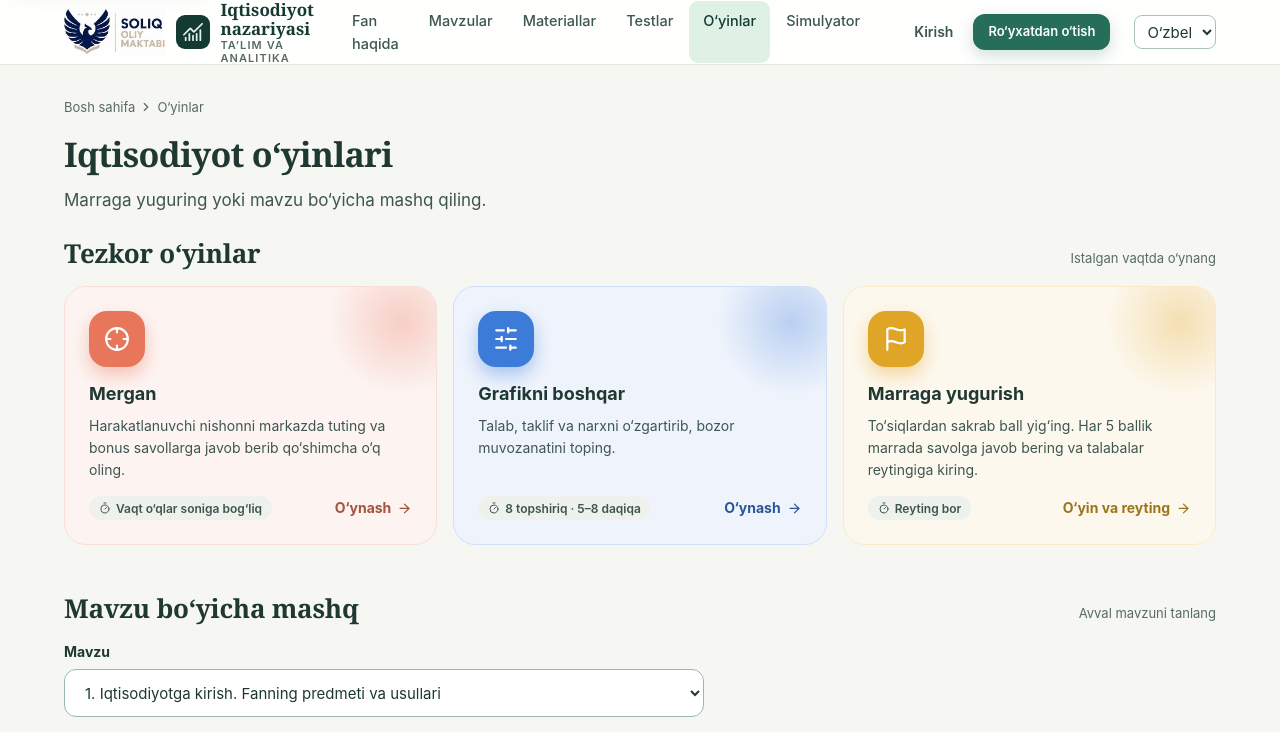
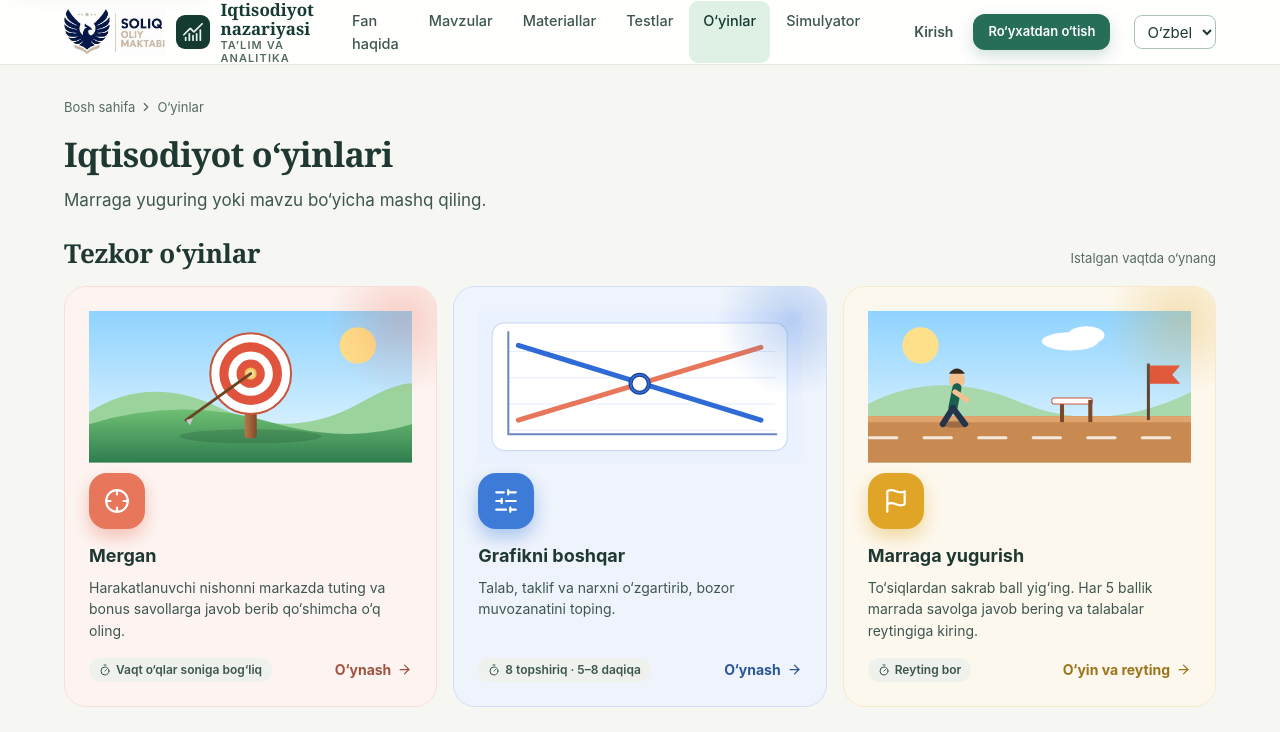
Before and after one commit to bahromqurbonov11-svg/iqtisodiyot-platform, a React (Vite) app: page /#/oyinlar in a window 1280 px wide. Shown: the top 732 px of the page. Built offline with nearby package versions, Linux system fonts and the light colour scheme.

Commit message:
O‘yin kartalari: manzaralar

```diff
--- a/src/modules/games/GamesPage.tsx
+++ b/src/modules/games/GamesPage.tsx
@@ -2,6 +2,7 @@ import { Link, useSearchParams } from 'react-router-dom';
 import { ArrowRight, BookOpen, Crosshair, Flag, GitCompareArrows, Lightbulb, SlidersHorizontal, Timer, type LucideIcon } from 'lucide-react';
 import { Badge, Button, PageHeader } from '@/components/ui';
 import { Reveal } from '@/components/motion/Motion';
+import { GameScene } from './GameScene';
 import { paths } from '@/navigation/paths';
 import { catalogService } from '@/services/catalog.service';
 
@@ -34,6 +35,7 @@ function GameTile({ g, query, index }: { g: GameCard; query: string; index: numb
   return (
     <Reveal delay={index * 70}>
       <Link to={paths.game(g.slug) + (g.perTopic ? query : '')} className="game-tile" style={{ ['--gc' as string]: g.color }}>
+        <span className="game-tile__scene"><GameScene slug={g.slug} /></span>
         <span className="game-tile__glow" aria-hidden />
         <span className="game-tile__icon"><Icon size={26} aria-hidden /></span>
         <h3>{g.title}</h3>
```
